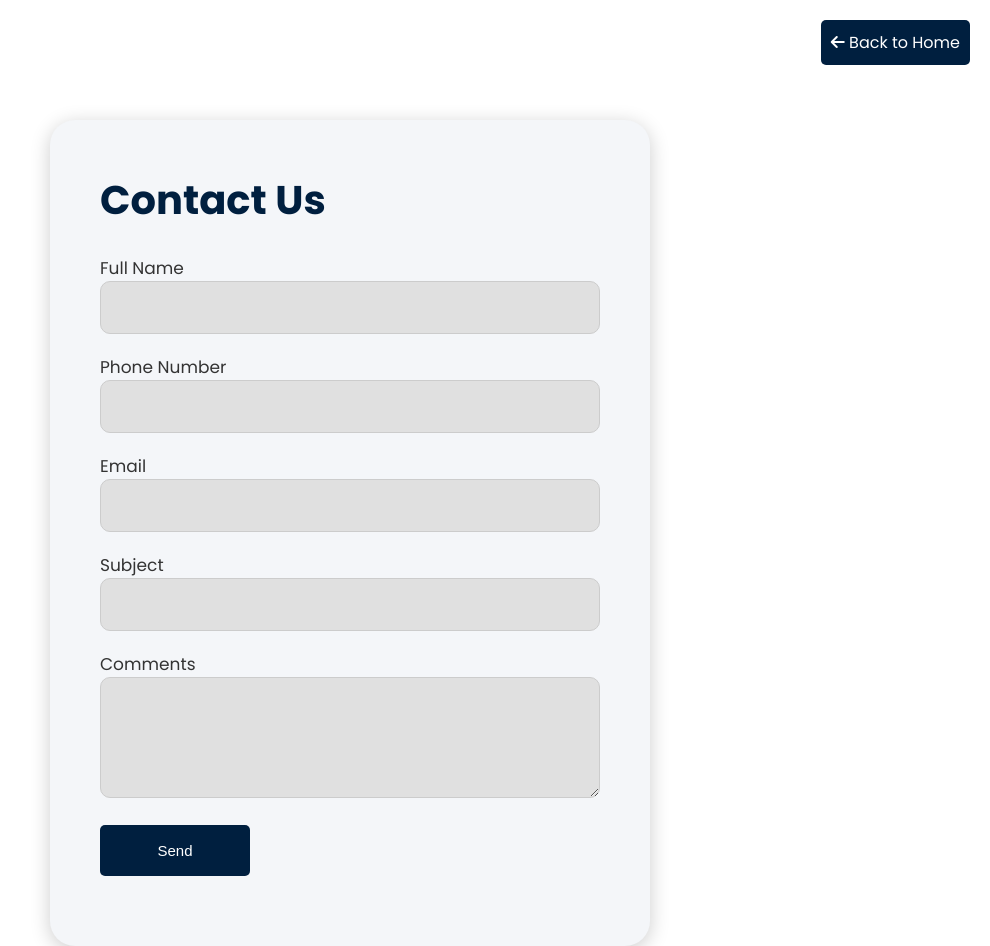
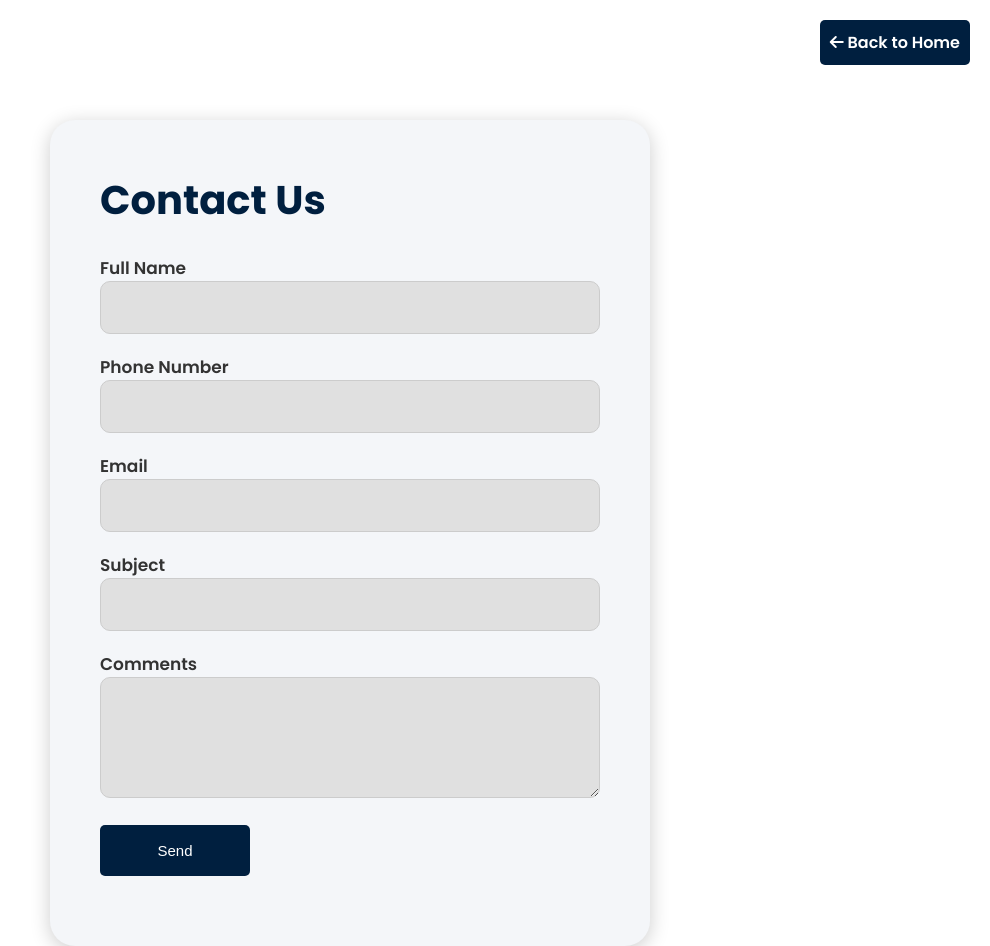
Before and after one commit to pereira2003/ABPEREIRACompany, a plain HTML site: page Contact.html in a window 1280 px wide. Shown: the whole page, without its empty margins (290-1280 px from the left). Drawn offline with Linux system fonts and the light colour scheme.

Commit message:
Update styleContact.css

```diff
--- a/styleContact.css
+++ b/styleContact.css
@@ -1,4 +1,4 @@
-@import url('https://fonts.googleapis.com/css2?family=Poppins:wght@400;500;600;700;800&display=swap');
+@import url("https://fonts.googleapis.com/css2?family=Poppins:wght@600;700&display=swap");
 
 * {
     margin: 0;
@@ -26,6 +26,7 @@ header {
 }
 
 .back-button {
+    font-family: var(--font-headline);
     display: inline-block;
     padding: 10px;
     background-color: #001f3f; /* Azul marino */
@@ -36,6 +37,7 @@ header {
 }
 
 .back-button:hover {
+
     background-color: #003366; /* Color más oscuro al pasar el mouse */
 }
 
```
